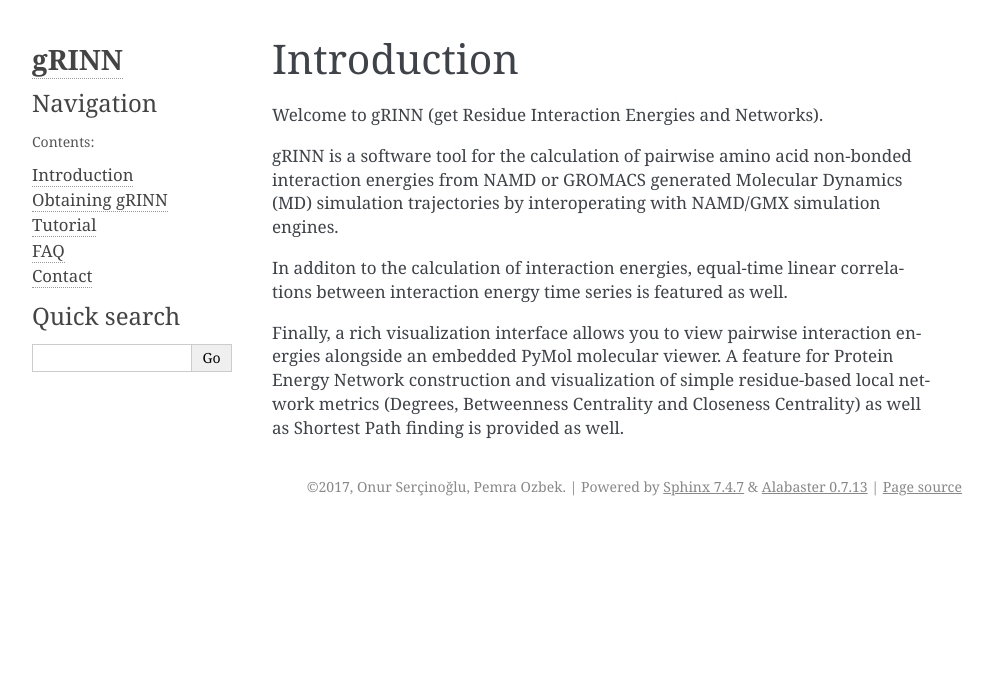
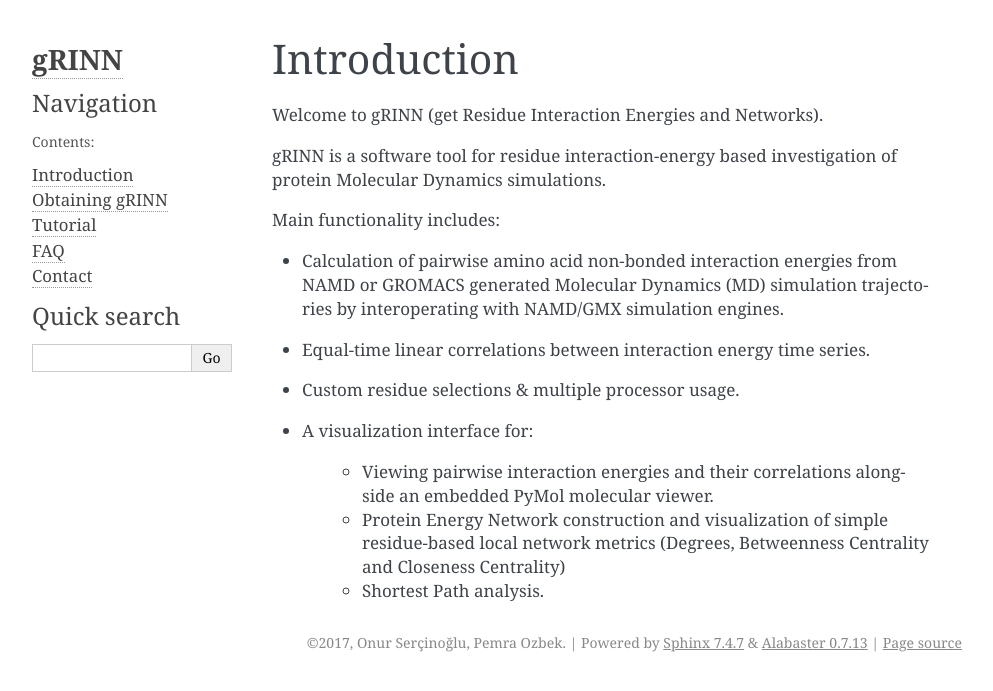
Before and after one commit to osercinoglu/grinn, a Sphinx documentation site: the page built from source/docs/introduction.rst, in a window 1280 px wide. Shown: the top 691 px of the page, without its empty margins (148-1141 px from the left). Built offline with Sphinx 7.4.7, drawn with Linux system fonts in a browser that asks for light colours; pages that are not in the unit, such as notebooks, are missing from menus.

Commit message:
Further work on docs.
Former-commit-id: 42609bbfbcf14bb44dbbc3bc4ecbf9c655193b4d

```diff
--- a/source/docs/introduction.rst
+++ b/source/docs/introduction.rst
@@ -3,10 +3,18 @@
 
 Welcome to gRINN (get Residue Interaction Energies and Networks).
 
-gRINN is a software tool for the calculation of pairwise amino acid non-bonded interaction energies from NAMD or GROMACS generated Molecular Dynamics (MD) simulation trajectories by interoperating with NAMD/GMX simulation engines.
+gRINN is a software tool for residue interaction-energy based investigation of protein Molecular Dynamics simulations.
 
-In additon to the calculation of interaction energies, equal-time linear correlations between interaction energy time series is featured as well.
+Main functionality includes:
 
-Finally, a rich visualization interface allows you to view pairwise interaction energies alongside an embedded PyMol molecular viewer.
-A feature for Protein Energy Network construction and visualization of simple residue-based local network metrics (Degrees, Betweenness Centrality and Closeness Centrality)
-as well as Shortest Path finding is provided as well.
+* Calculation of pairwise amino acid non-bonded interaction energies from NAMD or GROMACS generated Molecular Dynamics (MD) simulation trajectories by interoperating with NAMD/GMX simulation engines.
+
+* Equal-time linear correlations between interaction energy time series.
+
+* Custom residue selections & multiple processor usage.
+
+* A visualization interface for:
+
+	* Viewing pairwise interaction energies and their correlations alongside an embedded PyMol molecular viewer.
+	* Protein Energy Network construction and visualization of simple residue-based local network metrics (Degrees, Betweenness Centrality and Closeness Centrality)
+	* Shortest Path analysis.
```
Also changed, not shown: source/docs/download.rst (+7 -3 lines), source/docs/tutorial.rst (+73 -0 lines), source/docs/gRINN_mainWindow.png (added), 16 other files.
